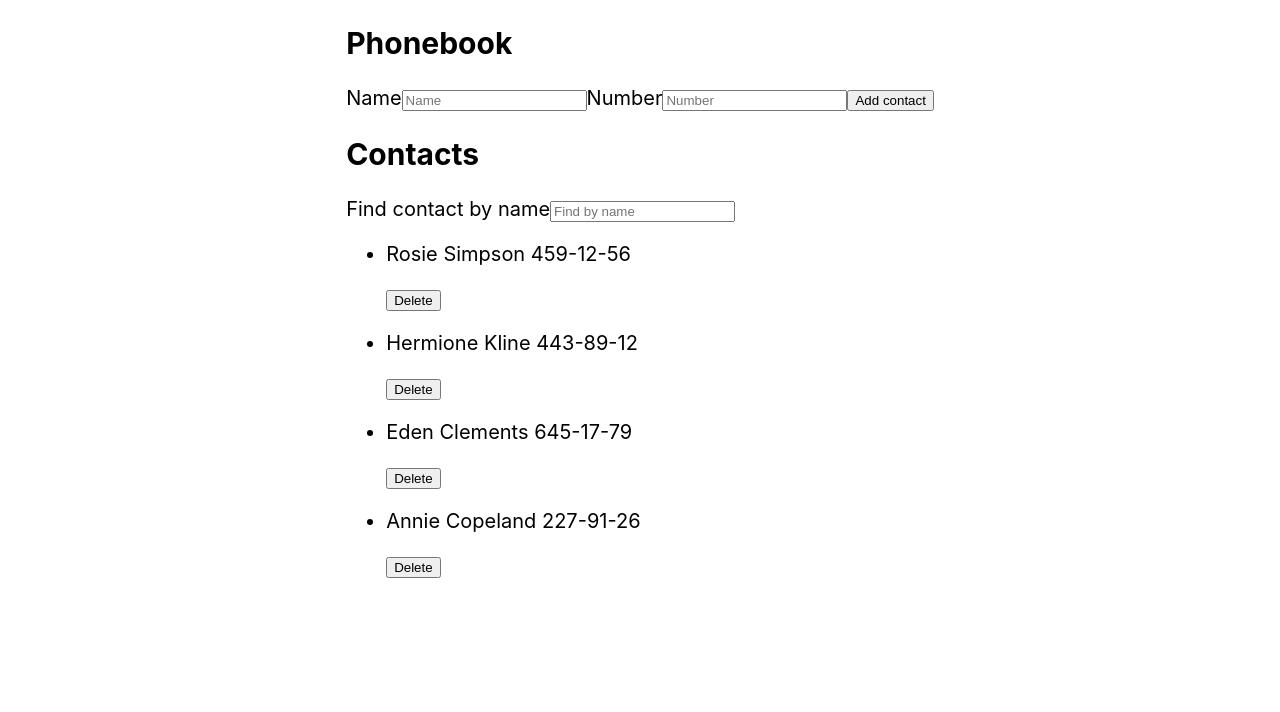
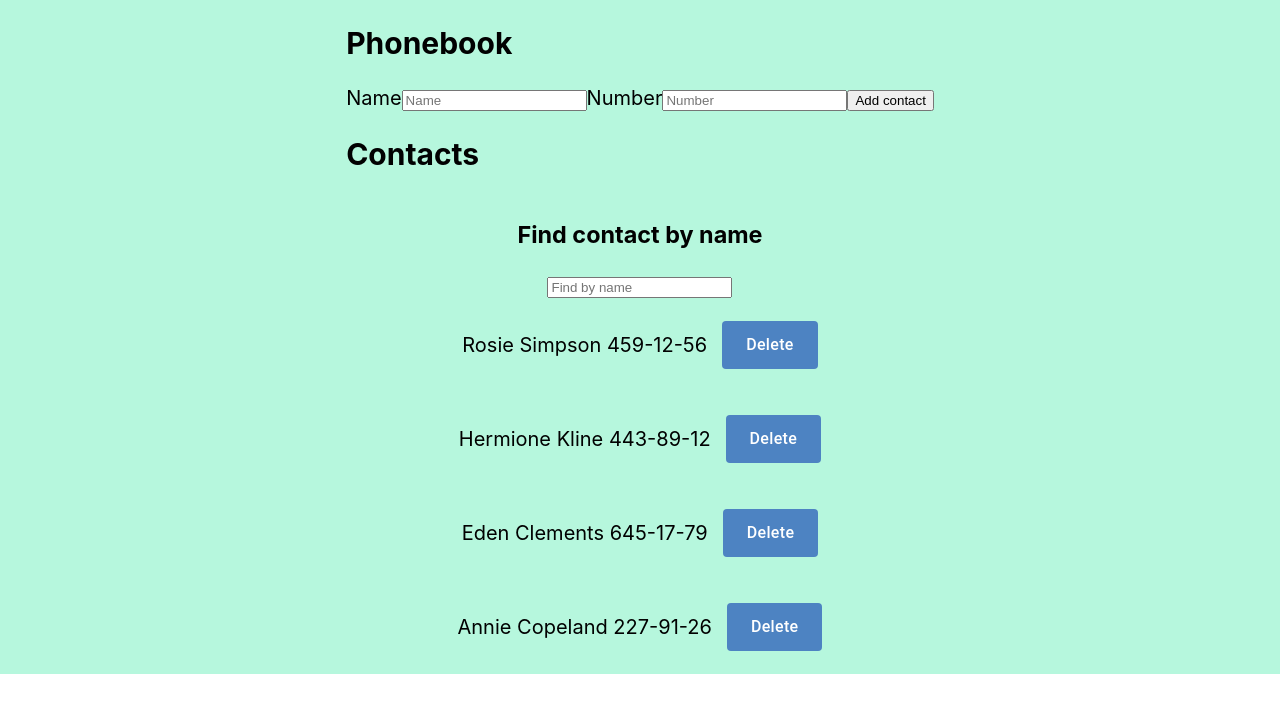
Before and after one commit to MykhailoTarasov/goit-react-hw-02-phonebook, a React (Create React App) app: page / in a window 1280 px wide. Shown: the top 712 px of the page. Built offline with nearby package versions, Linux system fonts and the light colour scheme.

Commit message:
Styled started

```diff
--- a/package.json
+++ b/package.json
@@ -8,10 +8,12 @@
     "@testing-library/react": "^12.1.4",
     "@testing-library/user-event": "^13.5.0",
     "formik": "^2.4.5",
+    "modern-normalize": "^2.0.0",
     "nanoid": "^5.0.4",
     "react": "^18.1.0",
     "react-dom": "^18.1.0",
     "react-scripts": "5.0.1",
+    "styled-components": "^6.1.1",
     "web-vitals": "^2.1.3",
     "yup": "^1.3.2"
   },
--- /dev/null
+++ b/src/components/App.Styled.js
@@ -0,0 +1,9 @@
+import styled from 'styled-components';
+
+export const Container = styled.div`
+  margin-left: auto;
+  margin-right: auto;
+  text-allign: center;
+`;
+
+export const Title = styled.h2``;
--- a/src/components/App.jsx
+++ b/src/components/App.jsx
@@ -4,6 +4,7 @@ import { nanoid } from 'nanoid';
 import ContactForm from './ContactForm/ContactForm';
 import ContactList from './ContactList/ContactList';
 import Filter from './Filter/Filter';
+import { Title } from './App.Styled';
 
 class App extends Component {
   state = {
@@ -45,18 +46,18 @@ class App extends Component {
     return (
       <div
         style={{
-          height: '100vh',
           display: 'flex',
           justifyContent: 'center',
           fontSize: 20,
           color: '#010101',
+          backgroundColor: '#b6f7dd'
         }}
       >
         <div>
-          <h2>Phonebook</h2>
+          <Title>Phonebook</Title>
           <ContactForm onAdd={this.addContact} />
 
-          <h2>Contacts</h2>
+          <Title>Contacts</Title>
           <Filter filter={filter} onChangeFilter={this.changeFilter} />
           <ContactList contacts={visibleContacts} onDeleteContact={this.deleteContact}/>
         </div>
--- /dev/null
+++ b/src/components/ContactForm/ContactForm.Styled.js
@@ -0,0 +1,10 @@
+import styled from 'styled-components';
+
+export const FormContainer = styled.div`
+display: flex;
+  flex-direction: column;
+  align-items: center;
+  justify-content: center;
+  gap: 5px;
+  text-allign: center;
+`
--- a/src/components/ContactForm/ContactForm.js
+++ b/src/components/ContactForm/ContactForm.js
@@ -1,5 +1,6 @@
 import { Formik, Form, Field, ErrorMessage } from 'formik';
 import * as Yup from 'yup';
+import { FormContainer } from './ContactForm.Styled';
 
 const validation = Yup.object().shape({
     name: Yup.string()
@@ -19,7 +20,7 @@ const validation = Yup.object().shape({
   });
 
 const ContactForm = ({onAdd}) => (
-  <div>
+  <FormContainer>
     <Formik
       initialValues={{
         name: '',
@@ -47,7 +48,7 @@ const ContactForm = ({onAdd}) => (
         <button type="submit">Add contact</button>
       </Form>
     </Formik>
-  </div>
+  </FormContainer>
 );
 
 export default ContactForm;
--- /dev/null
+++ b/src/components/ContactList/ContactList.Styled.js
@@ -0,0 +1,35 @@
+import styled from 'styled-components';
+
+export const List = styled.ul`
+  margin: 0;
+  padding: 0;
+  list-style: none;
+  display: flex;
+  flex-direction: column;
+`;
+
+export const ListItem = styled.li`
+  margin: 0;
+  padding: 15px;
+  list-style: none;
+  display: flex;
+  align-items: center;
+  justify-content: center;
+  gap: 15px;
+`;
+
+export const ButtonItem = styled.button`
+  color: white;
+  background-color: #4d83c2;
+  cursor: pointer;
+  border: none;
+  font-size: 16px;
+  line-height: 1.5;
+  font-weight: 500;
+  font-family: Roboto, sans-serif;
+  letter-spacing: 0.02em;
+
+  padding: 12px 24px;
+
+  border-radius: 4px;
+`;
--- a/src/components/ContactList/ContactList.js
+++ b/src/components/ContactList/ContactList.js
@@ -1,12 +1,14 @@
+import { ButtonItem, List, ListItem } from "./ContactList.Styled";
+
 const ContactList = ({contacts, onDeleteContact}) => (
-<ul>
+<List>
     {contacts.map(({ id, name, number }) => (
-      <li key={id}>
+      <ListItem key={id}>
         <p>{name} {number}</p>
-        <button onClick={() => onDeleteContact(id)} >Delete</button>
-      </li>
+        <ButtonItem onClick={() => onDeleteContact(id)} >Delete</ButtonItem>
+      </ListItem>
     ))}
-</ul>
+</List>
 )
 
 export default ContactList;
--- /dev/null
+++ b/src/components/Filter/Filter.Styled.js
@@ -0,0 +1,14 @@
+import styled from 'styled-components';
+
+export const FilterContainer = styled.div`
+  display: flex;
+  flex-direction: column;
+  align-items: center;
+  justify-content: center;
+  gap: 5px;
+  text-allign: center;
+`;
+
+export const FilterTitle = styled.h3`
+  text-allign: center;
+`;
--- a/src/components/Filter/Filter.js
+++ b/src/components/Filter/Filter.js
@@ -1,6 +1,8 @@
+import { FilterContainer, FilterTitle } from "./Filter.Styled";
+
 const Filter = ({ filter, onChangeFilter }) => (
-  <div>
-    Find contact by name
+  <FilterContainer>
+    <FilterTitle>Find contact by name</FilterTitle>
     <input
       type="text"
       value={filter}
@@ -9,7 +11,7 @@ const Filter = ({ filter, onChangeFilter }) => (
         onChangeFilter(evt.target.value);
       }}
     />
-  </div>
+  </FilterContainer>
 );
 
 export default Filter;
--- /dev/null
+++ b/src/components/GlobalStyle.js
@@ -0,0 +1,17 @@
+import { createGlobalStyle } from 'styled-components';
+
+export const GlobalStyle = createGlobalStyle`
+body {
+    margin: 0;
+    font-family: -apple-system, BlinkMacSystemFont, 'Segoe UI', 'Roboto', 'Oxygen',
+      'Ubuntu', 'Cantarell', 'Fira Sans', 'Droid Sans', 'Helvetica Neue',
+      sans-serif;
+    -webkit-font-smoothing: antialiased;
+    -moz-osx-font-smoothing: grayscale;
+  }
+
+  code {
+    font-family: source-code-pro, Menlo, Monaco, Consolas, 'Courier New',
+      monospace;
+  }
+`;
--- a/src/index.css
+++ /dev/null
@@ -1,15 +0,0 @@
-@import-normalize; /* bring in normalize.css styles */
-
-body {
-  margin: 0;
-  font-family: -apple-system, BlinkMacSystemFont, 'Segoe UI', 'Roboto', 'Oxygen',
-    'Ubuntu', 'Cantarell', 'Fira Sans', 'Droid Sans', 'Helvetica Neue',
-    sans-serif;
-  -webkit-font-smoothing: antialiased;
-  -moz-osx-font-smoothing: grayscale;
-}
-
-code {
-  font-family: source-code-pro, Menlo, Monaco, Consolas, 'Courier New',
-    monospace;
-}
--- a/src/index.js
+++ b/src/index.js
@@ -1,10 +1,14 @@
 import React from 'react';
 import ReactDOM from 'react-dom/client';
-import  App  from 'components/App';
-import './index.css';
+import App from 'components/App';
+import { ThemeProvider } from 'styled-components';
+import { GlobalStyle } from 'components/GlobalStyle';
 
 ReactDOM.createRoot(document.getElementById('root')).render(
   <React.StrictMode>
-    <App />
+    <ThemeProvider theme={{}}>
+      <App />
+      <GlobalStyle/>
+    </ThemeProvider>
   </React.StrictMode>
 );
```
Also changed, not shown: 1 other file (tests, documents, lock files or other folders).
